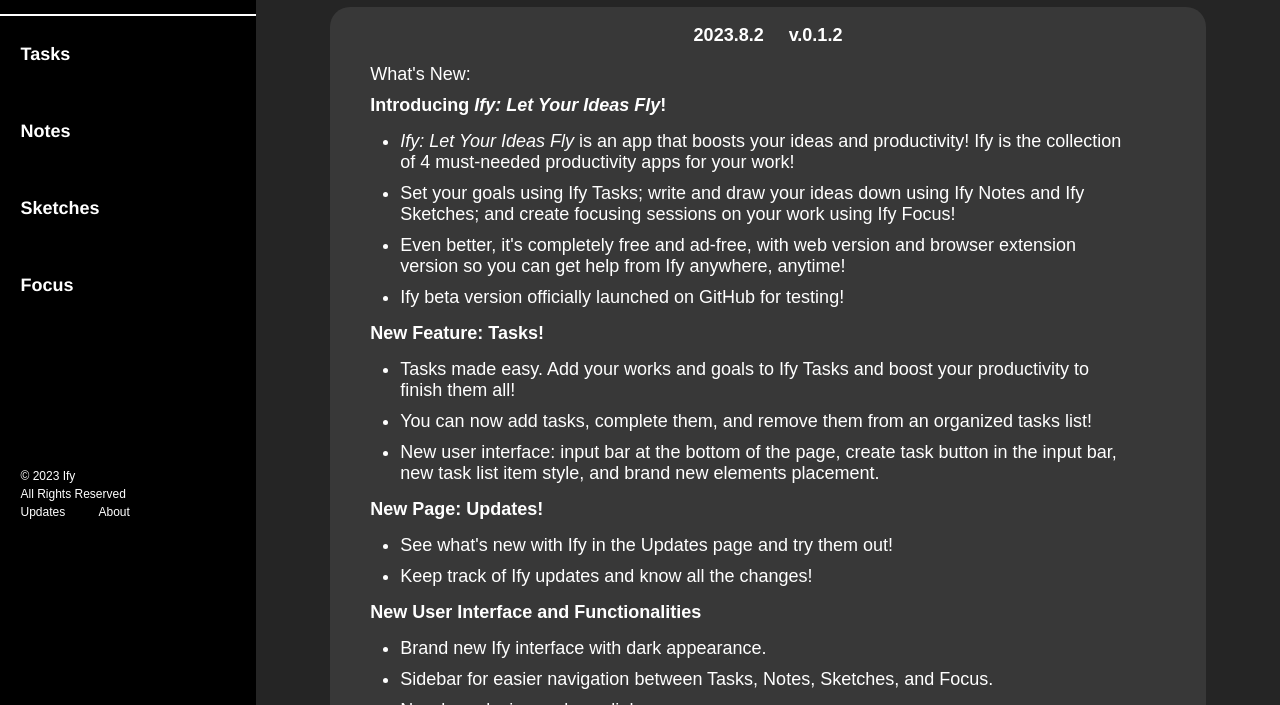
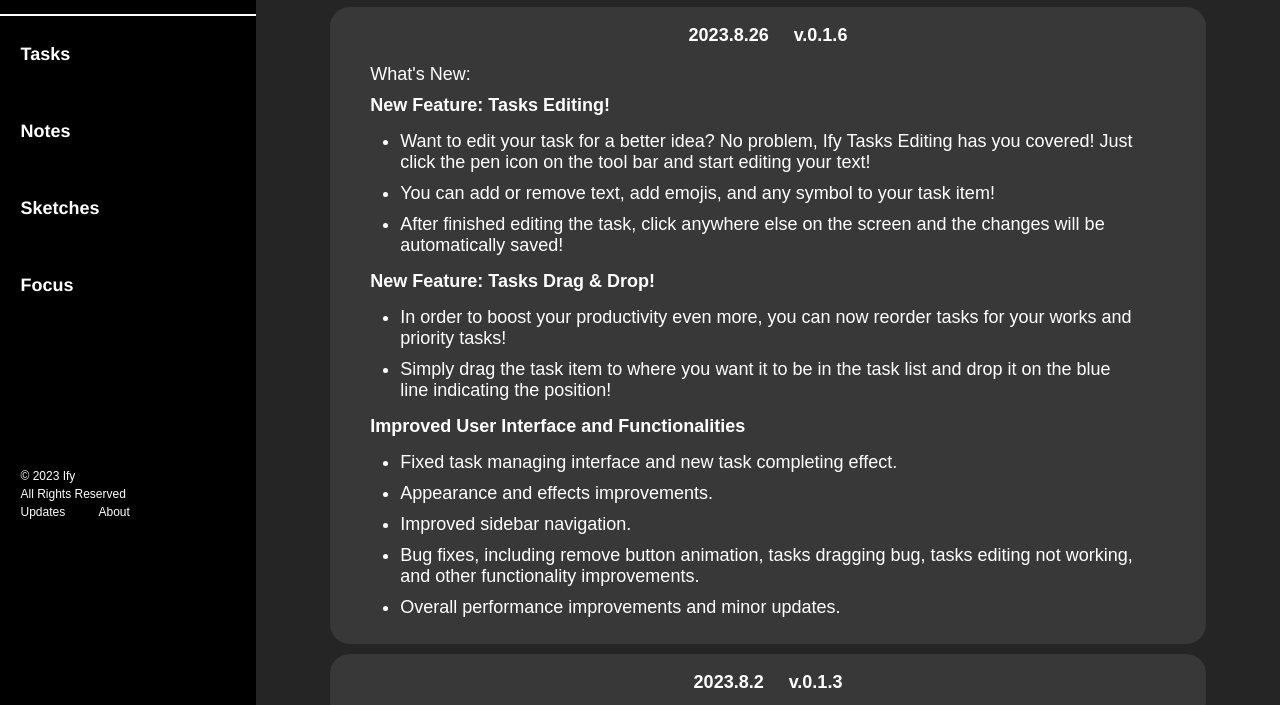
Before and after one commit to tonymac129/ify, a plain HTML site: page updates.html in a window 1280 px wide. Shown: the part 95-800 px from the top of the page. Drawn offline with Linux system fonts and the light colour scheme.

Commit message:
Update updates.html
v.0.1.6 update

```diff
--- a/updates.html
+++ b/updates.html
@@ -36,7 +36,7 @@
         <div class="other">
           <span>© 2023 Ify<br>All Rights Reserved</span>
           <br style="margin-bottom: 10px;">
-          <span><a href="updates.html" target="_blank" class="side-bar-links" style="padding-left: 0px;">Updates</a> <a href="about.html" target="_blank" class="side-bar-links">About</a></span>
+          <span><a href="updates.html" class="side-bar-links" style="padding-left: 0px;">Updates</a> <a href="about.html" class="side-bar-links">About</a></span>
         </div>
       </ul>
     </div>
@@ -46,7 +46,39 @@
       </h1>
       <div class="update">
         <div class="version">
-          <pre>2023.8.2     v.0.1.2</pre>
+          <pre>2023.8.26     v.0.1.6</pre>
+        </div>
+        What's New:<br>
+        <div class="update-title">
+          New Feature: Tasks Editing!
+        </div>
+        <ul style="list-style-type: disc; padding-inline: 30px;">
+          <li>Want to edit your task for a better idea? No problem, Ify Tasks Editing has you covered! Just click the pen icon on the tool bar and start editing your text!</li>
+          <li>You can add or remove text, add emojis, and any symbol to your task item!</li>
+          <li>After finished editing the task, click anywhere else on the screen and the changes will be automatically saved!</li>
+        </ul>
+        <div class="update-title">
+          New Feature: Tasks Drag & Drop!
+        </div>
+        <ul style="list-style-type: disc; padding-inline: 30px;">
+          <li>In order to boost your productivity even more, you can now reorder tasks for your works and priority tasks!</li>
+          <li>Simply drag the task item to where you want it to be in the task list and drop it on the blue line indicating the position!</li>
+        </ul>
+        <div class="update-title">
+          Improved User Interface and Functionalities
+        </div>
+        <ul style="list-style-type: disc; padding-inline: 30px;">
+          <li>Fixed task managing interface and new task completing effect.</li>
+          <li>Appearance and effects improvements.</li>
+          <li>Improved sidebar navigation.</li>
+          <li>Bug fixes, including remove button animation, tasks dragging bug, tasks editing not working, and other functionality improvements.</li>
+          <li>Overall performance improvements and minor updates.</li>
+        </ul>
+        <br>
+      </div>
+      <div class="update">
+        <div class="version">
+          <pre>2023.8.2     v.0.1.3</pre>
         </div>
         What's New:<br>
         <div class="update-title">
```
